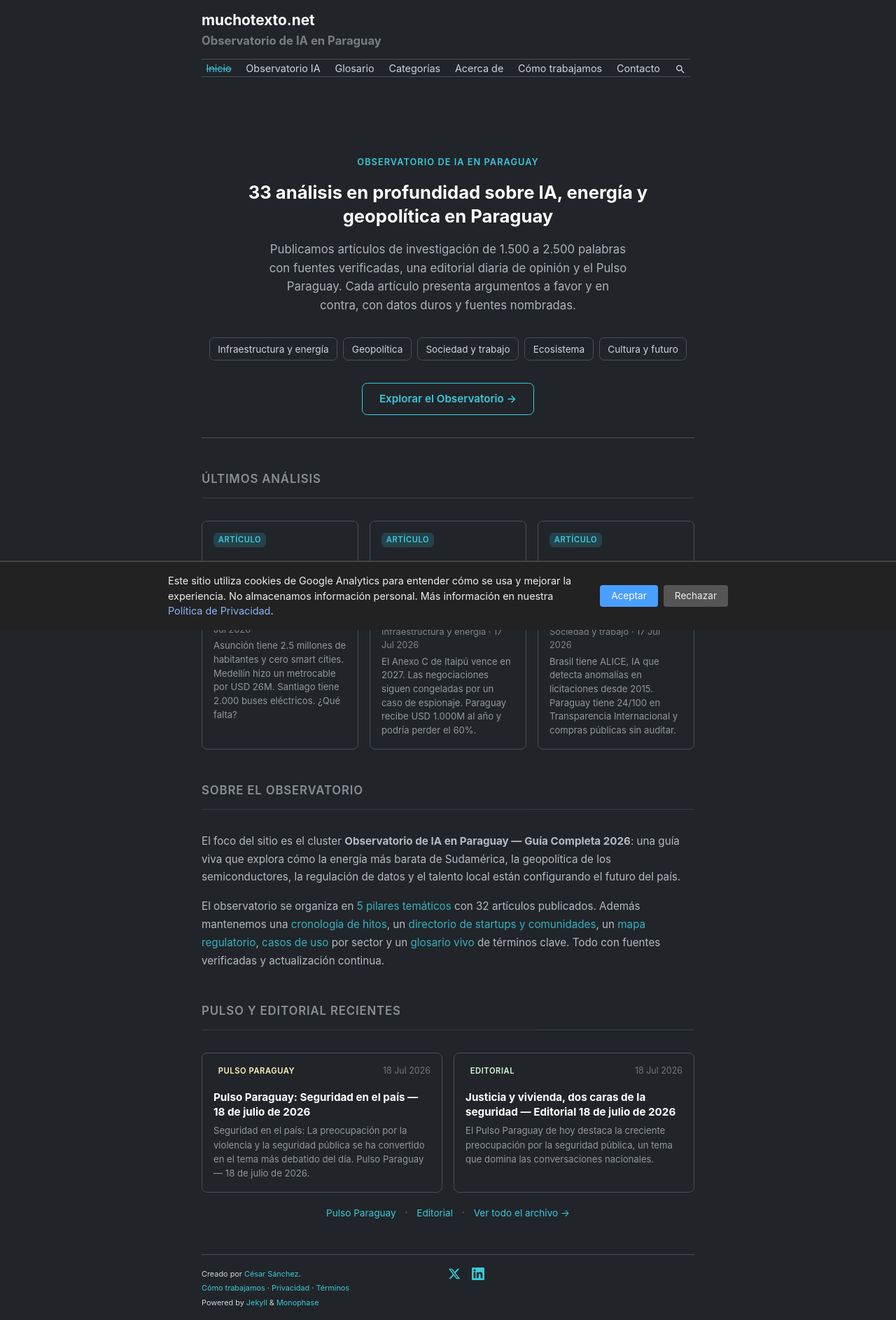
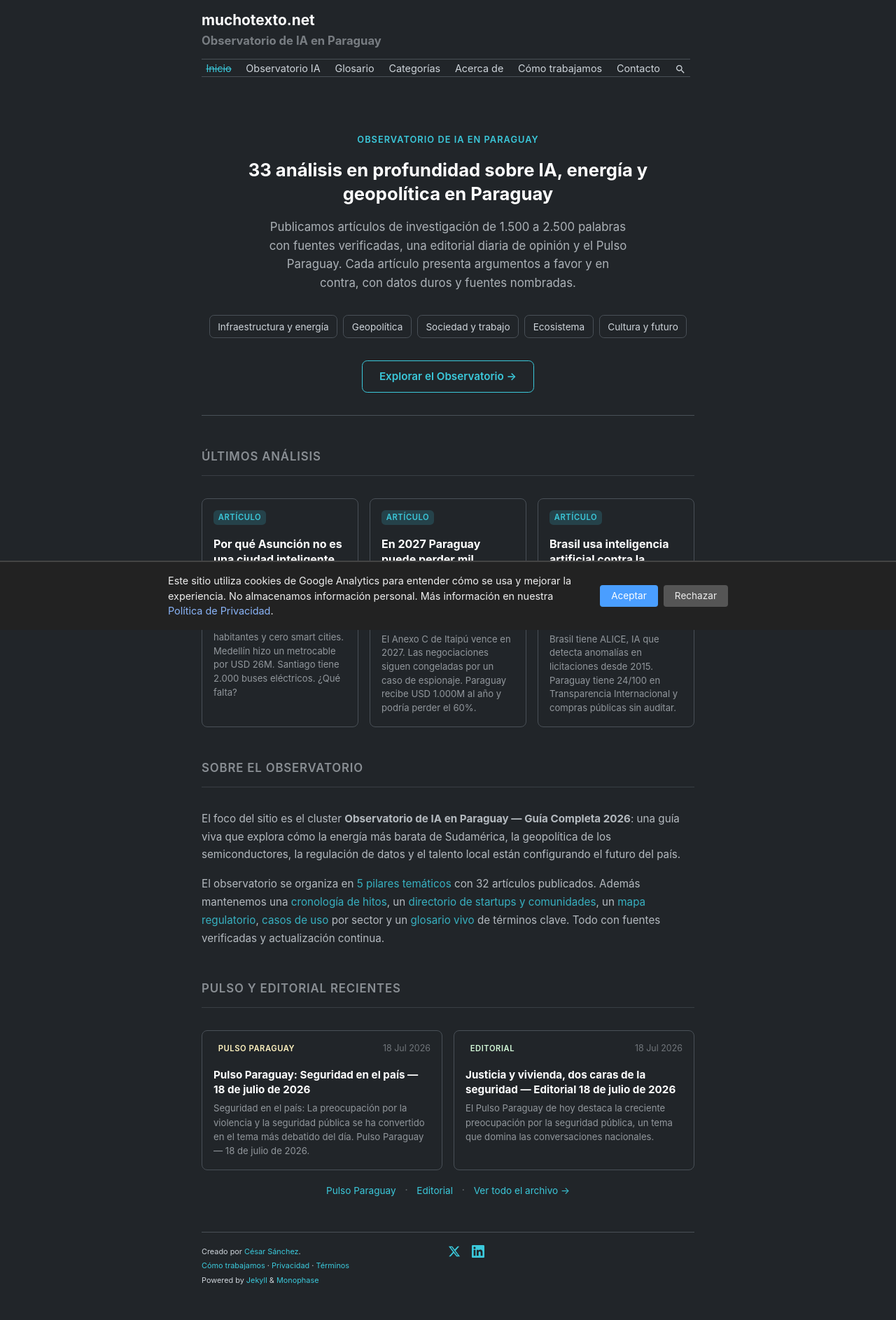
Before and after one commit to miravosqueinteresante/muchotexto.net, a Jekyll site: the page built from index.markdown, in a window 1280 px wide. Shown: the whole page at 70% size. Built offline with Jekyll 4.4.1, drawn with Linux system fonts in a browser that asks for light colours; after the commit the page ends 1854 px from its top, so only the background shows below that.

Commit message:
fix: tighten spacing between masthead and hero on homepage (4rem → 1rem)

```diff
--- a/_sass/monophase/_home.scss
+++ b/_sass/monophase/_home.scss
@@ -5,11 +5,11 @@
 
 // Reduce masthead gap on homepage — tagline and hero eyebrow echo each other
 .home .masthead {
-  margin-bottom: var(--spacer);
+  margin-bottom: 0;
 }
 
 .hero-observatorio {
-  padding: var(--spacer-3) 0 var(--spacer-2);
+  padding: var(--spacer) 0 var(--spacer-2);
   margin-bottom: var(--spacer-3);
   text-align: center;
   border-bottom: 1px solid var(--border-color);
```
